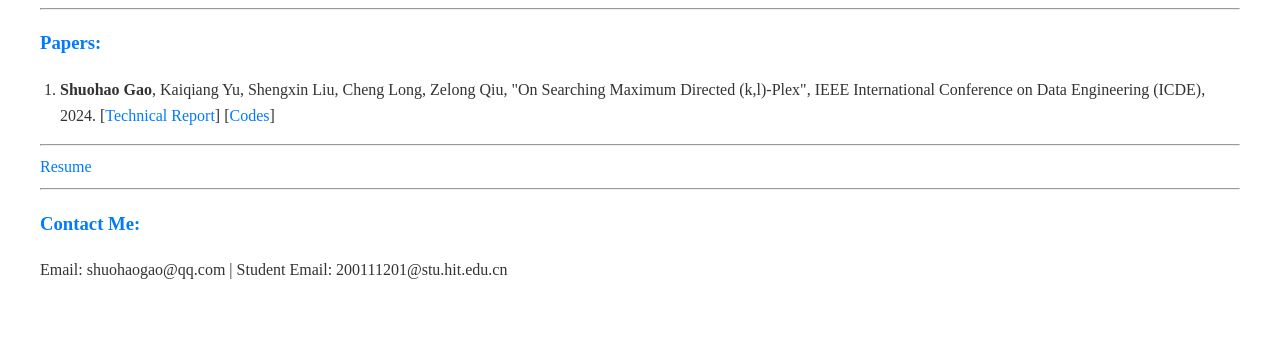
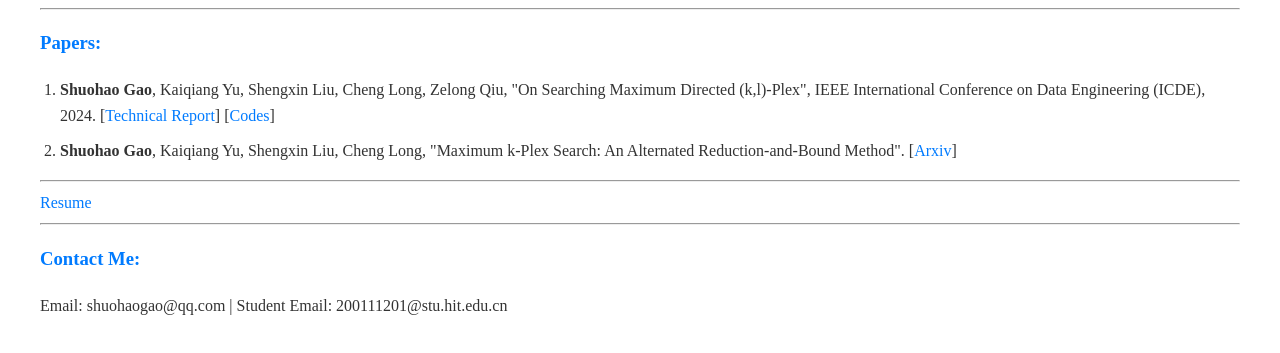
Before and after one commit to ShuohaoGao/ShuohaoGao.github.io, a plain HTML site: page index.html in a window 1280 px wide. Shown: the part 105-458 px from the top of the page. Drawn offline with Linux system fonts and the light colour scheme.

Commit message:
new paper

```diff
--- a/index.html
+++ b/index.html
@@ -58,6 +58,12 @@
             [<a href="pdf/MaxDirectedPlex-full.pdf">Technical Report</a>]
             [<a href="https://github.com/ShuohaoGao/MDPS">Codes</a>]
         </li>
+
+        <li>
+            <b>Shuohao Gao</b>, Kaiqiang Yu, Shengxin Liu, Cheng Long,
+            "Maximum k-Plex Search: An Alternated Reduction-and-Bound Method".
+            [<a href="http://arxiv.org/abs/2406.00617">Arxiv</a>]
+        </li>
     </ol>
     <hr>
     <a href="pdf/Resume-928.pdf">Resume</a>
```
